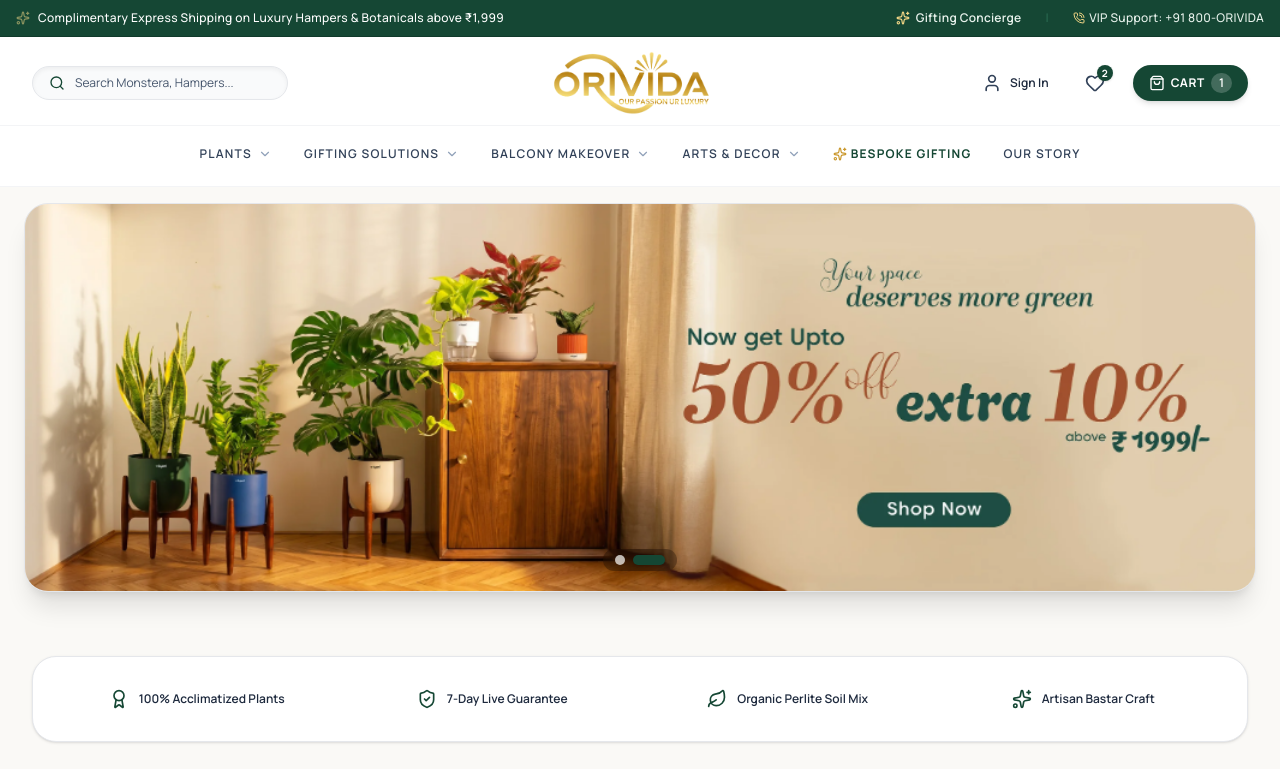
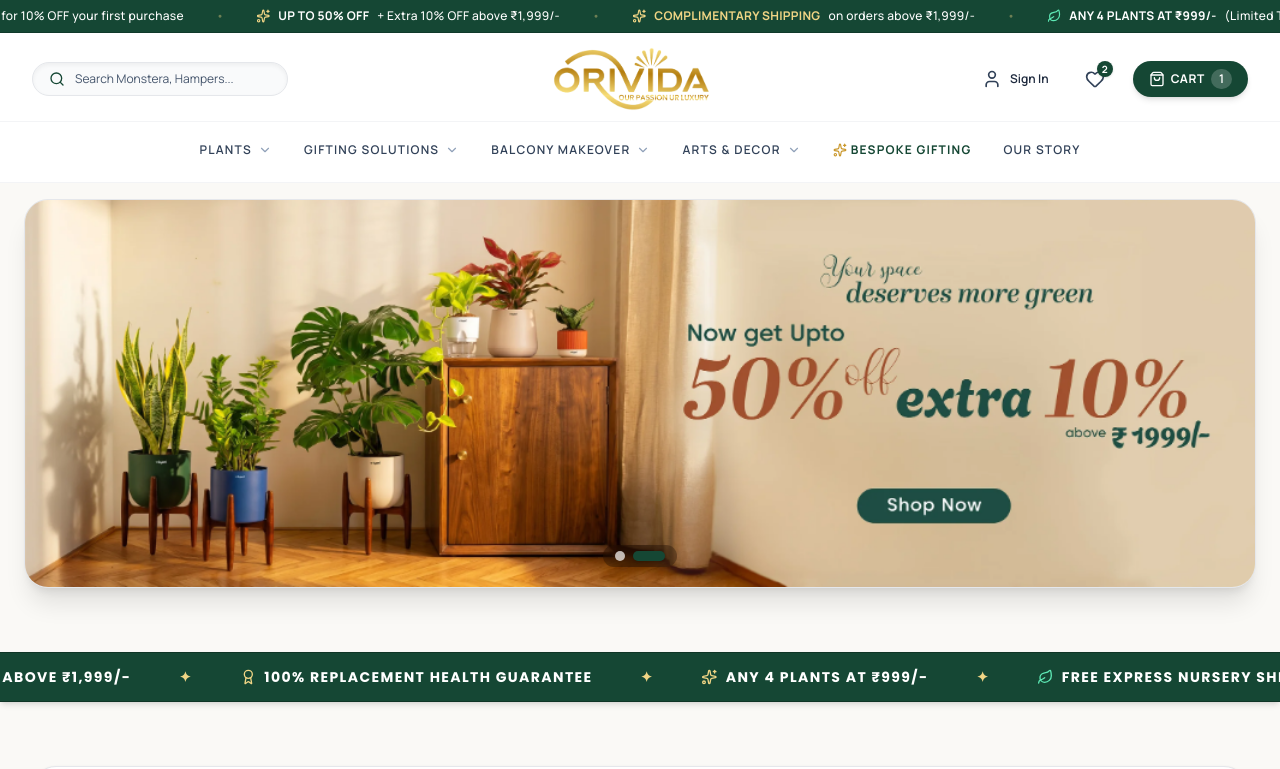
Before and after one commit to adbhargav/orvida, a React (Vite) app in the folder client/: page / in a window 1280 px wide. Shown: the top 769 px of the page. Built offline with nearby package versions, Linux system fonts and the light colour scheme; a web font is replaced by a local one.

Commit message:
added marquee tickers in navbar and homepage

```diff
--- a/client/src/components/layout/Navbar.jsx
+++ b/client/src/components/layout/Navbar.jsx
@@ -57,25 +57,33 @@ export default function Navbar() {
 
   return (
     <>
-      {/* Top Luxury Announcement Strip */}
-      <div className="bg-[#154734] border-b border-[#103A2B] text-xs py-1.5 sm:py-2.5 px-3 sm:px-4 text-white font-medium tracking-wide shadow-sm">
-        <div className="max-w-7xl mx-auto flex justify-between items-center">
-          <div className="flex items-center gap-1.5 sm:gap-2">
-            <Sparkles className="w-3 h-3 sm:w-3.5 sm:h-3.5 text-[#F0D585] animate-pulse" />
-            <span className="text-[10px] sm:text-xs">
-              <span className="sm:hidden">Complimentary Express Shipping &gt; ₹1,999</span>
-              <span className="hidden sm:inline">Complimentary Express Shipping on Luxury Hampers & Botanicals above ₹1,999</span>
-            </span>
-          </div>
-          <div className="hidden md:flex items-center gap-6 text-[#E8F2EC] text-xs">
-            <Link to="/gifting-concierge" className="hover:text-white transition flex items-center gap-1.5 font-semibold">
-              <Sparkles className="w-3.5 h-3.5 text-[#F0D585]" /> Gifting Concierge
-            </Link>
-            <span className="text-[#2A6A52]">|</span>
-            <span className="flex items-center gap-1 font-medium">
-              <PhoneCall className="w-3 h-3 text-[#F0D585]" /> VIP Support: +91 800-ORIVIDA
-            </span>
-          </div>
+      {/* Top Luxury Marquee Announcement Strip */}
+      <div className="bg-[#154734] border-b border-[#103A2B] text-xs py-1.5 sm:py-2 text-white font-medium tracking-wide shadow-sm overflow-hidden whitespace-nowrap">
+        <div className="animate-marquee flex items-center gap-8 text-[11px] sm:text-xs">
+          {[...Array(4)].map((_, i) => (
+            <React.Fragment key={i}>
+              <span className="flex items-center gap-2">
+                <Sparkles className="w-3.5 h-3.5 text-[#F0D585]" />
+                <strong className="text-[#F0D585]">COMPLIMENTARY SHIPPING</strong> on orders above ₹1,999/-
+              </span>
+              <span className="text-[#F0D585]/40">•</span>
+              <span className="flex items-center gap-2">
+                <Leaf className="w-3.5 h-3.5 text-emerald-300" />
+                <strong className="text-white">ANY 4 PLANTS AT ₹999/-</strong> (Limited Time Botanical Offer)
+              </span>
+              <span className="text-[#F0D585]/40">•</span>
+              <span className="flex items-center gap-2">
+                <Gift className="w-3.5 h-3.5 text-[#F0D585]" />
+                <strong className="text-emerald-200">USE CODE WELCOME10</strong> for 10% OFF your first purchase
+              </span>
+              <span className="text-[#F0D585]/40">•</span>
+              <span className="flex items-center gap-2">
+                <Sparkles className="w-3.5 h-3.5 text-[#F0D585]" />
+                <strong className="text-white">UP TO 50% OFF</strong> + Extra 10% OFF above ₹1,999/-
+              </span>
+              <span className="text-[#F0D585]/40">•</span>
+            </React.Fragment>
+          ))}
         </div>
       </div>
 
--- a/client/src/index.css
+++ b/client/src/index.css
@@ -140,3 +140,19 @@ body {
   background-size: 200% 100%;
   animation: shimmer 1.8s infinite;
 }
+
+/* Continuous Marquee Ticker Animation */
+@keyframes marquee {
+  0% { transform: translateX(0%); }
+  100% { transform: translateX(-50%); }
+}
+
+.animate-marquee {
+  display: flex;
+  width: max-content;
+  animation: marquee 22s linear infinite;
+}
+
+.animate-marquee:hover {
+  animation-play-state: paused;
+}
--- a/client/src/pages/Home.jsx
+++ b/client/src/pages/Home.jsx
@@ -154,7 +154,32 @@ export default function Home() {
               />
             ))}
           </div>
+        </div>
+      </section>
 
+      {/* Full-Width Luxury Botanical Marquee Ticker */}
+      <section className="bg-[#154734] py-3.5 border-y border-[#0F3526] text-white overflow-hidden whitespace-nowrap shadow-md">
+        <div className="animate-marquee flex items-center gap-12 font-display text-xs sm:text-sm font-bold uppercase tracking-widest">
+          {[...Array(4)].map((_, i) => (
+            <React.Fragment key={i}>
+              <span className="flex items-center gap-2">
+                <Sparkles className="w-4 h-4 text-[#F0D585]" /> ANY 4 PLANTS AT ₹999/-
+              </span>
+              <span className="text-[#F0D585]">✦</span>
+              <span className="flex items-center gap-2">
+                <Leaf className="w-4 h-4 text-emerald-300" /> FREE EXPRESS NURSERY SHIPPING &gt; ₹1,999/-
+              </span>
+              <span className="text-[#F0D585]">✦</span>
+              <span className="flex items-center gap-2">
+                <Gift className="w-4 h-4 text-[#F0D585]" /> UP TO 50% OFF + EXTRA 10% OFF ABOVE ₹1,999/-
+              </span>
+              <span className="text-[#F0D585]">✦</span>
+              <span className="flex items-center gap-2">
+                <Award className="w-4 h-4 text-[#F0D585]" /> 100% REPLACEMENT HEALTH GUARANTEE
+              </span>
+              <span className="text-[#F0D585]">✦</span>
+            </React.Fragment>
+          ))}
         </div>
       </section>
 
```
